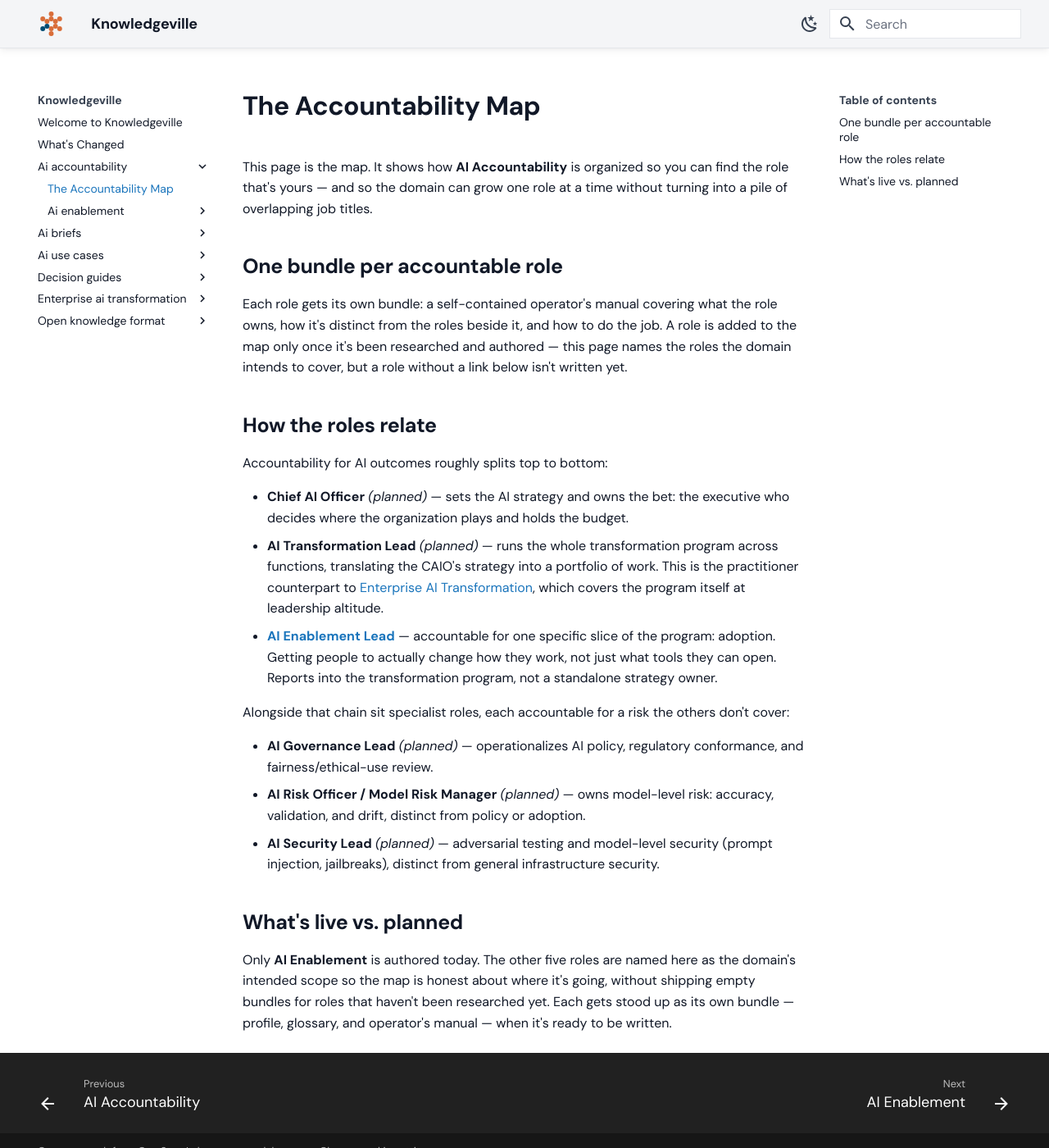
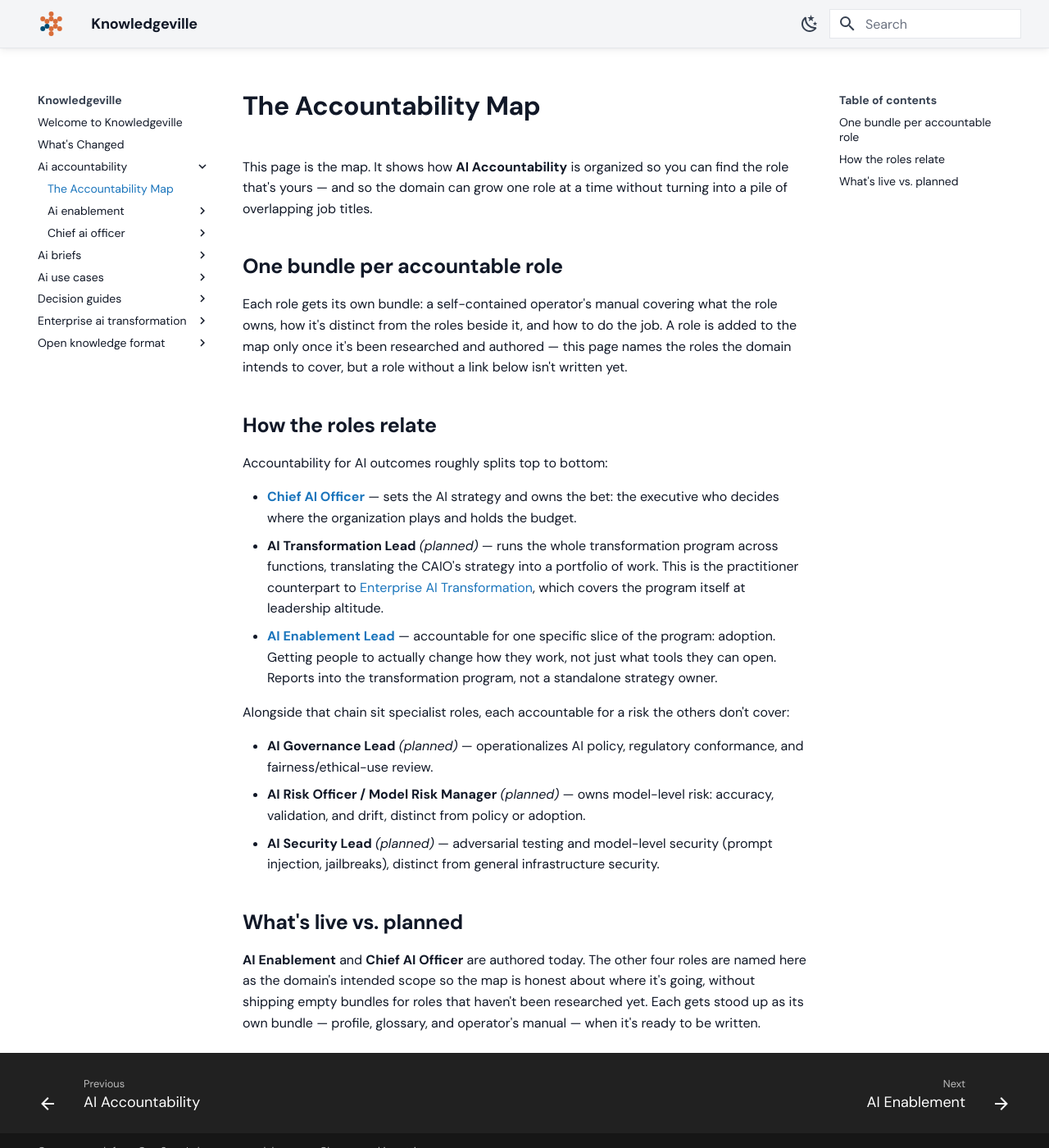
Before and after one commit to grandaha/knowledgeville, an MkDocs documentation site: the page built from published/ai-accountability/the-accountability-map.md, in a window 1280 px wide and 1400 px high. Shown: the whole window at 82% size. Built offline with MkDocs 1.6.1 and Material for MkDocs 9.7.7, drawn with Linux system fonts in a browser that asks for light colours; some web fonts are replaced.

Commit message:
Publish: sync content from workspace

```diff
--- a/published/ai-accountability/the-accountability-map.md
+++ b/published/ai-accountability/the-accountability-map.md
@@ -22,8 +22,9 @@ domain intends to cover, but a role without a link below isn't written yet.
 
 Accountability for AI outcomes roughly splits top to bottom:
 
-- **Chief AI Officer** *(planned)* — sets the AI strategy and owns the bet: the executive
-  who decides where the organization plays and holds the budget.
+- **[Chief AI Officer](/ai-accountability/chief-ai-officer/index.md)** — sets the AI
+  strategy and owns the bet: the executive who decides where the organization plays and
+  holds the budget.
 - **AI Transformation Lead** *(planned)* — runs the whole transformation program across
   functions, translating the CAIO's strategy into a portfolio of work. This is the
   practitioner counterpart to [Enterprise AI Transformation](/enterprise-ai-transformation/index.md),
@@ -45,7 +46,8 @@ cover:
 
 ## What's live vs. planned
 
-Only **AI Enablement** is authored today. The other five roles are named here as the
-domain's intended scope so the map is honest about where it's going, without shipping
-empty bundles for roles that haven't been researched yet. Each gets stood up as its own
-bundle — profile, glossary, and operator's manual — when it's ready to be written.
+**AI Enablement** and **Chief AI Officer** are authored today. The other four roles are
+named here as the domain's intended scope so the map is honest about where it's going,
+without shipping empty bundles for roles that haven't been researched yet. Each gets
+stood up as its own bundle — profile, glossary, and operator's manual — when it's ready
+to be written.
```
Also changed, not shown: published/ai-accountability/chief-ai-officer/glossary.md (added, +22 -0 lines), published/ai-accountability/chief-ai-officer/index.md (added, +17 -0 lines), published/ai-accountability/chief-ai-officer/log.md (added, +5 -0 lines), published/ai-accountability/chief-ai-officer/setting-the-operating-model.md (added, +36 -0 lines), published/ai-accountability/chief-ai-officer/the-first-90-days.md (added, +32 -0 lines), published/ai-accountability/chief-ai-officer/validation/index.md (added, +5 -0 lines), published/ai-accountability/chief-ai-officer/what-chief-ai-officer-is.md (added, +39 -0 lines), published/ai-accountability/index.md (+5 -2 lines), 4 other files.
